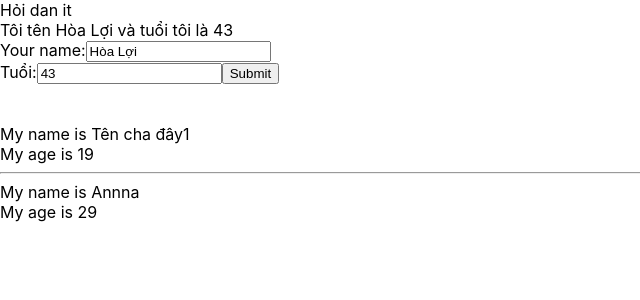
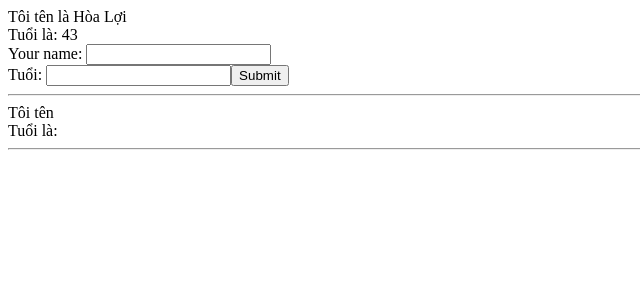
Before and after one commit to vnkenbi/test-demo-upload, a React (Create React App) app: page / in a window 1280 px wide. Shown: the top 300 px of the page, without its empty margins (0-640 px from the left). Built offline with nearby package versions, Linux system fonts and the light colour scheme.

Commit message:
video 23

```diff
--- a/src/App.js
+++ b/src/App.js
@@ -1,22 +1,64 @@
-import logo from './logo.svg';
-import './App.css';
-import { useDispatch, useSelector } from 'react-redux';
-import { increaseCounter, decreaseCounter } from './redux/action/counterAction';
-import MyComponent from './components/MyComponents'
-import React from 'react';
+
+import React from "react";
+import Mycomponent from "./components/MyComponents";
+
+class App extends React.Component{
+    render(){
+      return(
+        <div>
+            <Mycomponent/>
+        </div>
+      );
+    }
+}
+export default App;
 
 
 
-class App extends React.Component{
-  render(){
-    return (
-      <div> Hỏi dan it
-        <MyComponent></MyComponent>
 
-      </div>
-    );
-  }
-}
+
+
+
+
+
+
+
+
+
+
+
+
+
+
+
+
+
+
+
+
+
+
+
+// import logo from './logo.svg';
+// import './App.css';
+// import { useDispatch, useSelector } from 'react-redux';
+// import { increaseCounter, decreaseCounter } from './redux/action/counterAction';
+// import MyComponent from './components/MyComponents'
+// import React from 'react';
+
+
+
+// class App extends React.Component{
+//   render(){
+//     return (
+//       <div>
+//         Hỏi dan it
+//         <MyComponent></MyComponent>
+
+//       </div>
+//     );
+//   }
+// }
 
 
 
@@ -42,4 +84,4 @@ class App extends React.Component{
 //   );
 // }
 
-export default App;
+// export default App;
--- a/src/components/Display.js
+++ b/src/components/Display.js
@@ -1,17 +1,17 @@
+
+
+
 import React from "react";
 
 class DisplayInfo extends React.Component{
     render(){
-        //props =>Viet tắt của property
-        const {name , tuoi}=this.props;
-
-        console.log(this.props)
-        return (
+        const {name, tuoi}=this.props
+        return(
             <div>
-                <div>My name is {name}</div>
-                <div>My age is {tuoi}</div>
+                Tôi tên {name} <br/>
+                Tuổi là: {tuoi}
             </div>
-        )
+        );
     }
 }
-export default DisplayInfo
+export default DisplayInfo;
--- a/src/components/MyComponents.js
+++ b/src/components/MyComponents.js
@@ -1,27 +1,83 @@
-
-//
-import React from 'react';
-import UserInfo from './UserInfo'
-import DisplayInfo from './Display';
 
 
-class MyComponent  extends React.Component {
+import React from "react";
+import UserInfo from "./UserInfo";
+import DisplayInfo from "./Display";
+
+class Mycomponent extends React.Component{
 
     render(){
-            const myInfo=['a','b','c']
-        return (
-           <div>
-
-           <UserInfo/>
-           <br/><br/>
-           <DisplayInfo name="Tên cha đây1" tuoi="19" />
-           <hr/>
-           <DisplayInfo name={"Annna"} tuoi={29}  myInfo={myInfo} />
-
-
-           </div>
+        return(
+            <div>
+                <UserInfo/>
+                <hr/>
+                <DisplayInfo/>
+                {/* <DisplayInfo name={"Eric"}  tuoi={29} /> */}
+                <hr/>
+                {/* <DisplayInfo name={"Hòa Lợi"} tuoi={43} /> */}
+            </div>
         );
     }
 }
+export default Mycomponent;
 
-export default MyComponent;
+
+
+
+
+
+
+
+
+
+
+
+
+
+
+
+
+
+
+
+
+
+
+
+
+
+
+
+
+
+
+
+
+
+
+// //
+// import React from 'react';
+// import UserInfo from './UserInfo'
+// import DisplayInfo from './Display';
+
+
+// class MyComponent  extends React.Component {
+
+//     render(){
+//             const myInfo=['a','b','c']
+//         return (
+//            <div>
+
+//                 <UserInfo/>
+//                 <br/><br/>
+//                 <DisplayInfo name="Tên cha đây1" tuoi="19" />
+//                 <hr/>
+//                 <DisplayInfo name={"Annna"} tuoi={29}  myInfo={myInfo} />
+
+
+//            </div>
+//         );
+//     }
+// }
+
+// export default MyComponent;
--- a/src/components/UserInfo.js
+++ b/src/components/UserInfo.js
@@ -1,83 +1,156 @@
 import React from "react";
 
-class UserInfo extends React.Component {
-
-    state ={
+class UserInfo extends React.Component{
+    //tạo biến ob state
+    state={
         name:"Hòa Lợi",
         tuoi:43,
         diachi:"Châu Phong"
     }
-    handleClick=(event)=>{
-        // console.log("Xin chào")
-        // console.log("Bạn đã click vào tôi");
-        console.log("Tên tôi là ", this.state.name)
+    handleOnchangName=(event)=>{
         this.setState(
             {
-                name:"Hưng",
-                tuoi:Math.floor(Math.random() *100 +1)
+                name:event.target.value
+            }
+        )
+        // console.log(event.target.value)
+    }
+
+
+    handleOnsubmit=(event)=>{
+        // event.preventdefaut();
+        // event.preventDefault();
+
+        // event.preventDefaut();
+        // alert("me")
+        event.preventDefault();
+        console.log(this.state)
+
+    }
+
+    handleOnchangAge=(event)=>{
+        this.setState(
+            {
+                tuoi:event.target.value
             }
         )
     }
-    handleOnmouseOver=(event)=>{
-        console.log("Bạn vừa rê chuột vào")
-    }
-    handleOnchangName=(event)=>{
-        // alert("Me")
-    //    console.log(event,event.target.value);
-       this.setState(
-        {
-            name:event.target.value,
-        }
-       )
-
-
-    }
-
-    handleOnchangTuoi=(event)=>{
-        // alert("Me")
-    //    console.log(event,event.target.value);
-       this.setState(
-        {
-            tuoi:event.target.value,
-        }
-       )
-
-
-    }
-    handleOnsubmit=(event)=>{
-        event.preventDefault();
-        // alert("me")
-        // in ra state
-        console.log(this.state)
-        // console.log(this.state.name);
-        // console.log(this.state.tuoi);
-        // console.log(this.state.diachi);
-    }
-    //JSX
     render(){
-
-
         return (
             <div>
-            Tôi tên {this.state.name} và tuổi tôi là {this.state.tuoi}
-            <form onSubmit={(event)=>{this.handleOnsubmit(event)}}>
-                <label>Your name:</label>
+                  Tôi tên là  {this.state.name}  <br/>
+                  Tuổi là:  {this.state.tuoi}
+                  <form onSubmit={ (event)=>this.handleOnsubmit(event) }>
+                    <label>Your name: </label>
                     <input type="text"
-                value={this.state.name}
-                onChange={(event)=>{this.handleOnchangName(event) } }
+                    onChange={ (event)=>this.handleOnchangName(event) }
                     />
                     <br/>
-                <label>Tuổi:</label>
+                    <label>Tuổi: </label>
                     <input type="text"
-                value={this.state.tuoi}
-                onChange={(event)=>{this.handleOnchangTuoi(event) } }
+                    onChange={(event)=>this.handleOnchangAge(event)}
                     />
 
                     <button>Submit</button>
                   </form>
             </div>
         );
+    }
+
 
 }
-}
-export  default UserInfo;
+export default UserInfo;
+
+
+
+
+
+
+
+
+
+
+// import React from "react";
+
+// class UserInfo extends React.Component {
+
+//     state ={
+//         name:"Hòa Lợi",
+//         tuoi:43,
+//         diachi:"Châu Phong"
+//     }
+
+//     handleClick=(event)=>{
+//         // console.log("Xin chào")
+//         // console.log("Bạn đã click vào tôi");
+//         console.log("Tên tôi là ", this.state.name)
+//         this.setState(
+//             {
+//                 name:"Hưng",
+//                 tuoi:Math.floor(Math.random() *100 +1)
+//             }
+//         )
+//     }
+//     handleOnmouseOver=(event)=>{
+//         console.log("Bạn vừa rê chuột vào")
+//     }
+//     handleOnchangName=(event)=>{
+//         // alert("Me")
+//     //    console.log(event,event.target.value);
+//        this.setState(
+//         {
+//             name:event.target.value,
+//         }
+//        )
+
+
+//     }
+
+//     handleOnchangTuoi=(event)=>{
+//         // alert("Me")
+//     //    console.log(event,event.target.value);
+//        this.setState(
+//         {
+//             tuoi:event.target.value,
+//         }
+//        )
+
+
+//     }
+//     handleOnsubmit=(event)=>{
+//         event.preventDefault();
+//         // alert("me")
+//         // in ra state
+//         console.log(this.state)
+//         // console.log(this.state.name);
+//         // console.log(this.state.tuoi);
+//         // console.log(this.state.diachi);
+//     }
+//     //JSX
+//     render(){
+
+
+//         return (
+//             <div>
+//             Tôi tên {this.state.name} và tuổi tôi là {this.state.tuoi}
+//             <form onSubmit={(event)=>{this.handleOnsubmit(event)}}>
+//                 <label>Your name:</label>
+//                 <input type="text"
+//                 value={this.state.name}
+//                 onChange={(event)=>{this.handleOnchangName(event) } }
+//                 />
+//                 <br/>
+//                 <label>Tuổi:</label>
+//                 <input type="text"
+//                 value={this.state.tuoi}
+//                 onChange={(event)=>{this.handleOnchangTuoi(event) } }
+//                 />
+
+//                 <button>Submit</button>
+//             </form>
+//             </div>
+//         );
+
+//     }
+// }
+// export  default UserInfo;
```
Lines whose indentation alone changed are shown as unchanged.
